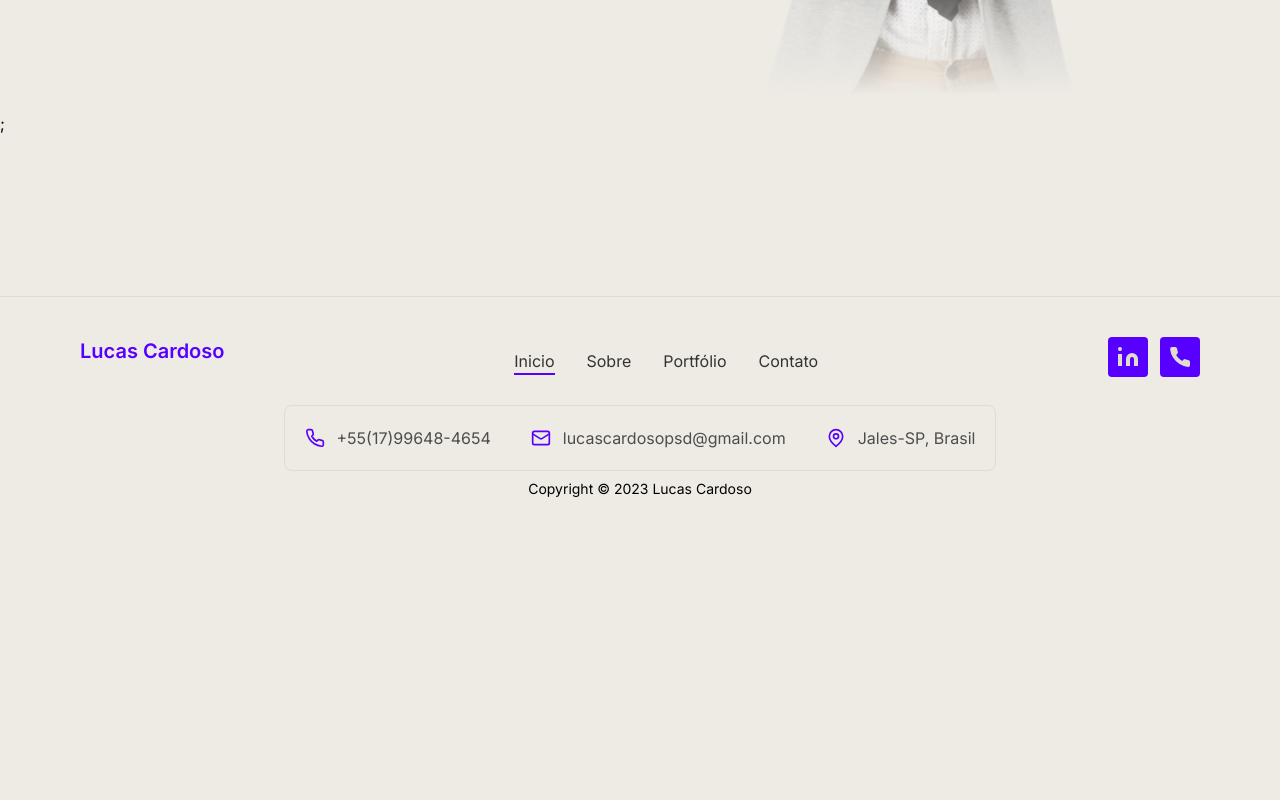
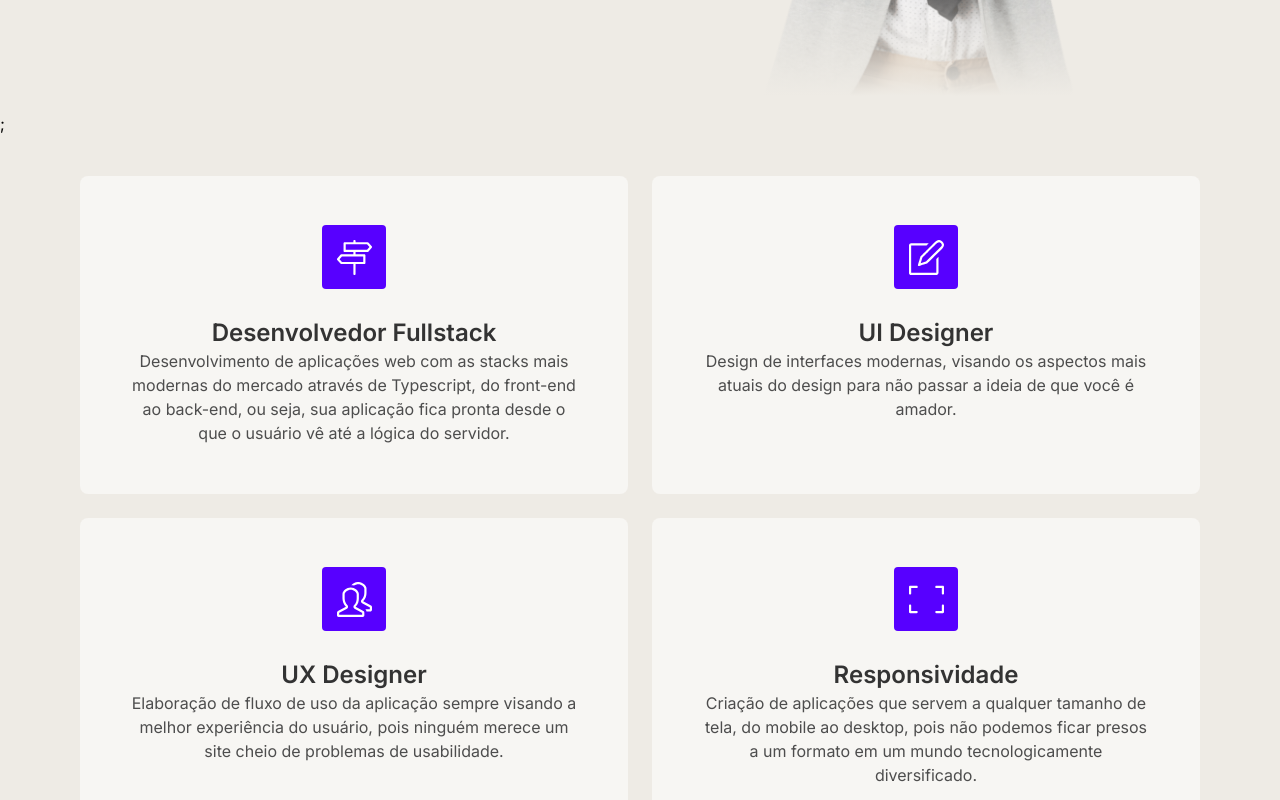
Before and after one commit to lucascardosopsd/portfolio, a Next.js app: page / in a window 1280 px wide. Shown: the part 600-1400 px from the top of the page. Before the commit the page ends 1139 px from the top, so only its background shows below. Built offline with nearby package versions, Linux system fonts and the light colour scheme.

Commit message:
layout: skills section

```diff
--- a/src/app/(home)/page.tsx
+++ b/src/app/(home)/page.tsx
@@ -1,9 +1,11 @@
+import Skills from "@/sections/Skills";
 import Hero from "../../sections/Hero";
 
 export default function Home() {
   return (
     <>
       <Hero />;
+      <Skills />
     </>
   );
 }
--- /dev/null
+++ b/src/sections/Skills.tsx
@@ -0,0 +1,24 @@
+import { skills } from "@/constants";
+
+const Skills = () => {
+  return (
+    <section className="section-padding max-width grid grid-cols-[repeat(auto-fit,minmax(300px,1fr))] tablet:grid-cols-[repeat(auto-fit,minmax(400px,1fr))] gap-3 tablet:gap-6">
+      {skills.map((skill, index) => (
+        <div
+          key={index}
+          className="box flex flex-col items-center gap-5 border border-transparent hover:border-purple transition-colors"
+        >
+          <div className="w-16 h-16 rounded bg-purple flex items-center justify-center flex-shrink-0 mb-2">
+            <skill.icon size={35} color="white" />
+          </div>
+          <div className="text-center">
+            <h4 className="text-grey-700">{skill.name}</h4>
+            <p className="text-grey-600">{skill.description}</p>
+          </div>
+        </div>
+      ))}
+    </section>
+  );
+};
+
+export default Skills;
```
Also changed, not shown: src/constants/index.ts (+8 -2 lines).
